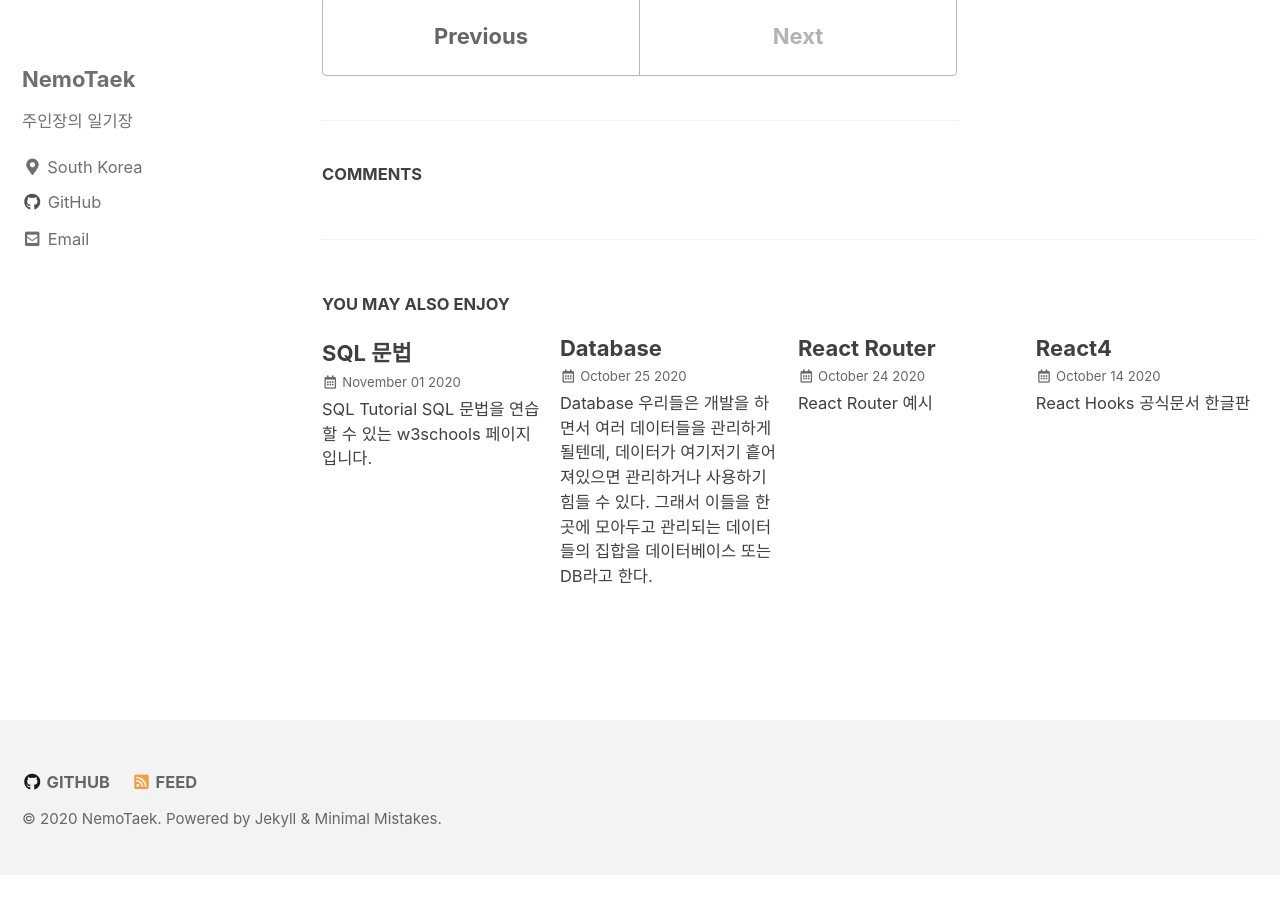
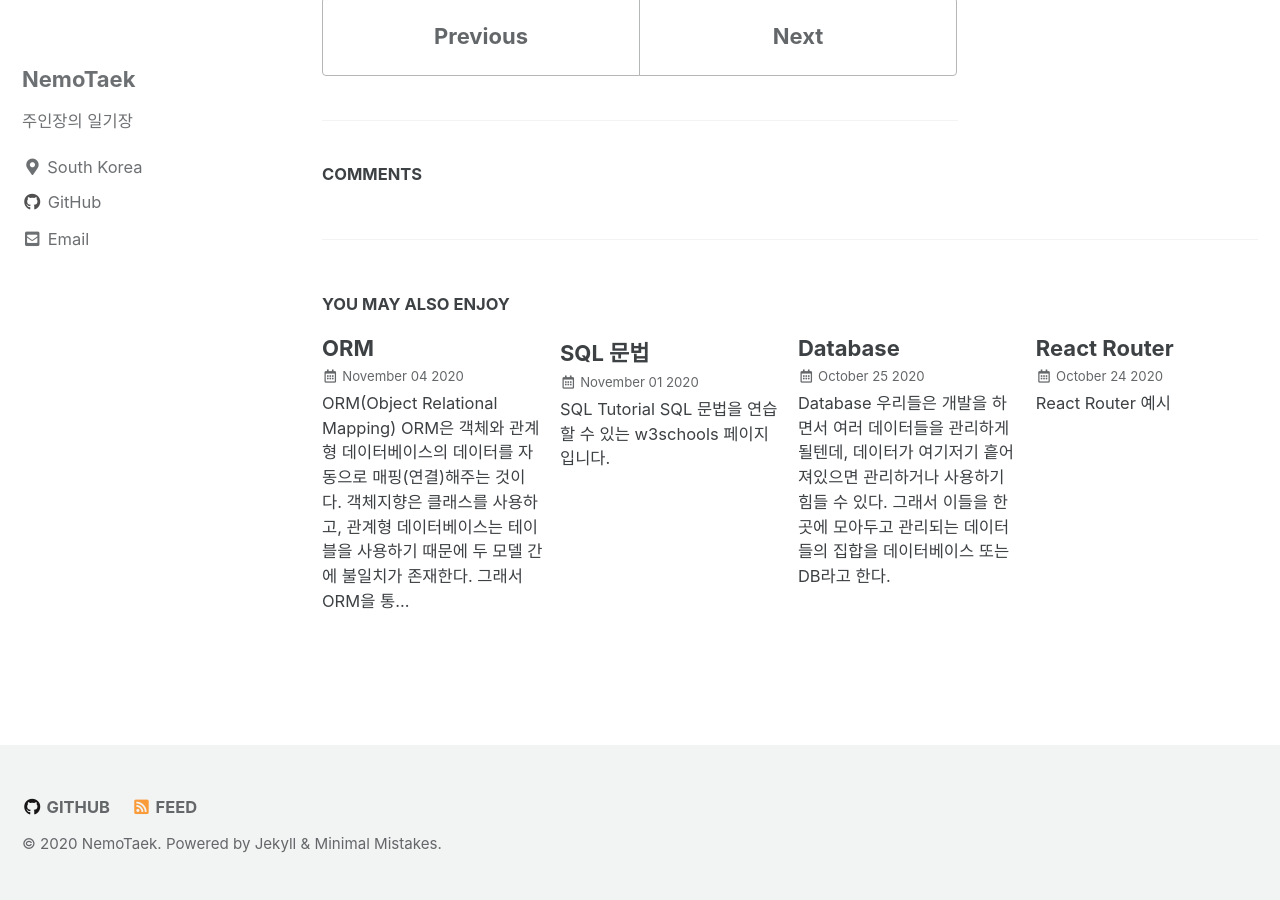
Before and after one commit to NemoTaek/NemoNote, a Jekyll site: the page built from _posts/2020-11-3-SQL2.md, in a window 1280 px wide and 900 px high, scrolled down 3013 px. Built offline with Jekyll 4.4.1, drawn with Linux system fonts in a browser that asks for light colours; cached includes are drawn as plain includes; a script bundle is joined from its source files by our own code; comment, search, counter and statistics services are not loaded; before the commit the page ends 3888 px from its top, so only the background shows below that; part of the change alters nothing that is shown; some of the changed text lies outside the part shown.

Commit message:
ORM 작성

```diff
--- a/_posts/2020-11-3-SQL2.md
+++ b/_posts/2020-11-3-SQL2.md
@@ -33,7 +33,7 @@ SQL 문법을 연습할 수 있는 w3schools 페이지입니다.
   + 수정
     칼럼 추가: `ALTER TABLE 테이블 명 ADD 칼럼 명 datatyoe;`
     칼럼 삭제: `ALTER TABLE 테이블 명 DROP COLUMN 칼럼 명;`
-    칼럼 수정: `ALTER TABLE 테이블 명 ALTER COLUMN 칼럼 명 datatyoe;`
+    칼럼 수정: `ALTER TABLE 테이블 명 ALTER COLUMN 칼럼 명 datatype;`
 
   추가로 테이블 목록을 조회하려면 `SHOW TABLES`를 입력하면 된다.
   또한 해당 테이블의 구조를 보고싶다면 `DESCRIBE 테이블 명` 하면 구조를 볼 수 있다.
--- /dev/null
+++ b/_posts/2020-11-4-ORM.md
@@ -0,0 +1,30 @@
+---
+title: "ORM"
+tags:
+  - ORM
+---
+
+- ORM(Object Relational Mapping)
+  ORM은 객체와 관계형 데이터베이스의 데이터를 자동으로 매핑(연결)해주는 것이다.
+  객체지향은 클래스를 사용하고, 관계형 데이터베이스는 테이블을 사용하기 때문에 두 모델 간에 불일치가 존재한다. 그래서 ORM을 통해 객체 간의 관계를 바탕으로 SQL을 자동으로 생성하여 불일치를 해결한다.
+
+- ORM의 장점
+  1. SQL의 절차적 언어 대신에 객체지향 언어를 사용하기 때문에 생산적이고, 직관적이어서 비즈니스 로직에 집중할 수 있도록 도와준다.
+
+  2. ORM은 독립적으로 작성되고, 객체들을 재활용할 수 있기 때문에 재사용성 및 유지보수성이 증가한다.
+
+  3. 객체간의 관계를 바탕으로 SQL문을 자동으로 생성하기 때문에 DBMS에 대한 종속성이 줄어든다.
+    개발자는 극단적으로 DBMS를 교체하는 거대한 작업이 있을때도 객체에 집중함으로써 적은 리스크와 시간이 소요된다.
+
+- ORM의 단점
+  1. ORM으로만 사용해서는 서비스를 구현하기 어렵다.
+    사용하기 편한것은 분명하지만 프로젝트의 복잡도가 커질수록 난이도도 같이 올라갈 수 있다. 그래서 잘못 구현한 경우에는 속도가 저하될 수 있고 일관성이 무너지는 문제점이 발생할 수 있다.
+
+  2. 프로시저가 많은 시스템에서는 객체로 변환하는 과정에서 생산성이 저하되고 리스크가 따르기 때문에 ORM의 객체지향적인 장점을 활용하기 어렵다.
+
+- Sequelize
+  Sequelize는 Node.js에서 가장 많이 사용되고 있는 ORM이며, MySQL, PostgreSQL, MariaDB, SQLite, MSSQL을 지원한다.
+  가장 큰 특징은 Promise를 기본으로 지원해준다는 점이다.
+  Promise를 사용하면 복잡한 비동기 코드를 깔끔하고 쉽게 만들 수 있도록 하고, chaining으로 값을 전달할 수 있고, 에러 핸들링 처리를 깔끔하게 할 수 있도록 해준다.
+
+  Sequelize에 대한 자세한 사용방법은 다음 글에서 다루도록 하겠다.
```
